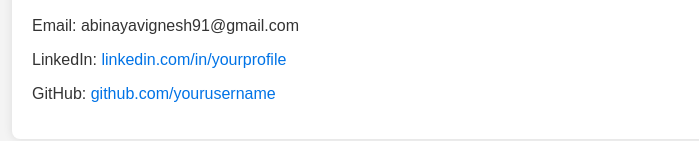
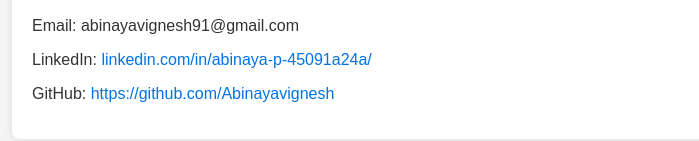
Before and after one commit to Abinayavignesh/Abinaya-Portfolio, a plain HTML site: page index.html in a window 1280 px wide. Shown: the part 1149-1290 px from the top of the page, without its empty margins (8-707 px from the left). Drawn offline with Linux system fonts and the light colour scheme; a script that the page names is missing.

Commit message:
Update index.html

```diff
--- a/index.html
+++ b/index.html
@@ -58,8 +58,8 @@
     <section id="contact">
         <h2>Contact Me</h2>
         <p>Email: abinayavignesh91@gmail.com</p>
-        <p>LinkedIn: <a href="linkedin.com/in/abinaya-p-45091a24a/" target="_blank">linkedin.com/in/yourprofile</a></p>
-        <p>GitHub: <a href="https://github.com/Abinayavignesh" target="_blank">github.com/yourusername</a></p>
+        <p>LinkedIn: <a href="linkedin.com/in/abinaya-p-45091a24a/" target="_blank">linkedin.com/in/abinaya-p-45091a24a/</a></p>
+        <p>GitHub: <a href="https://github.com/Abinayavignesh" target="_blank">https://github.com/Abinayavignesh</a></p>
     </section>
 
     <script src="script.js"></script>
```
